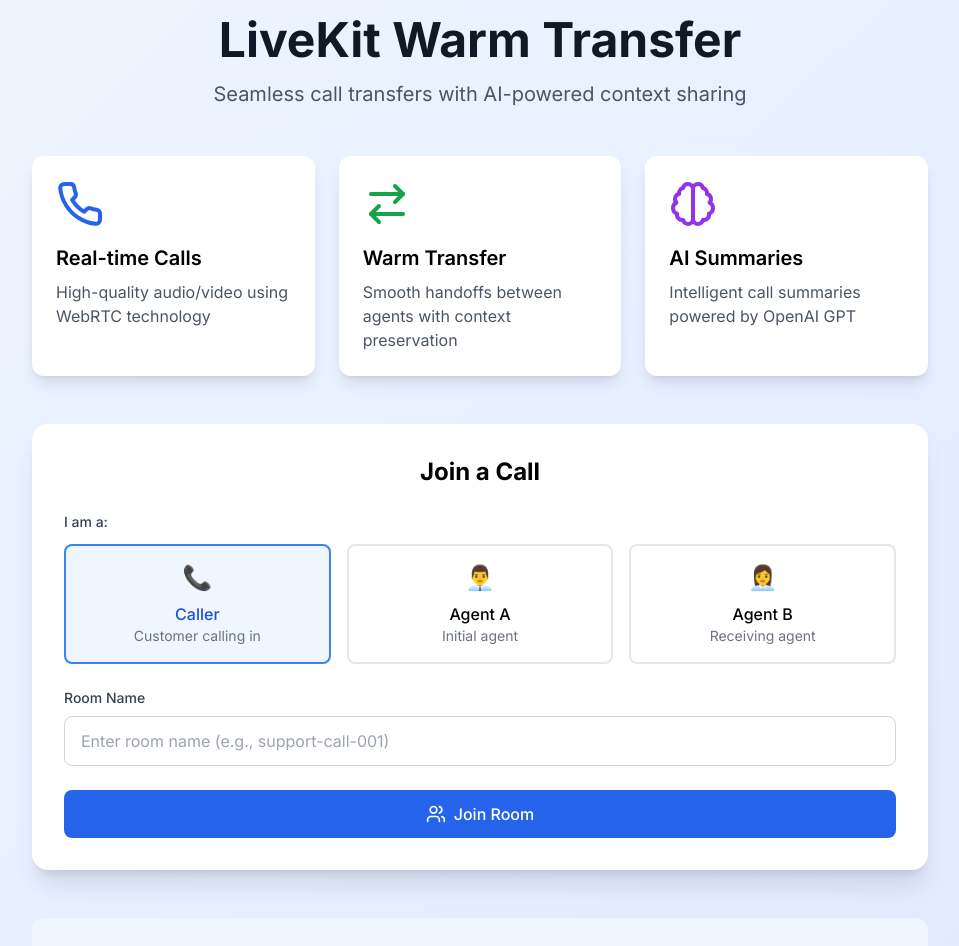
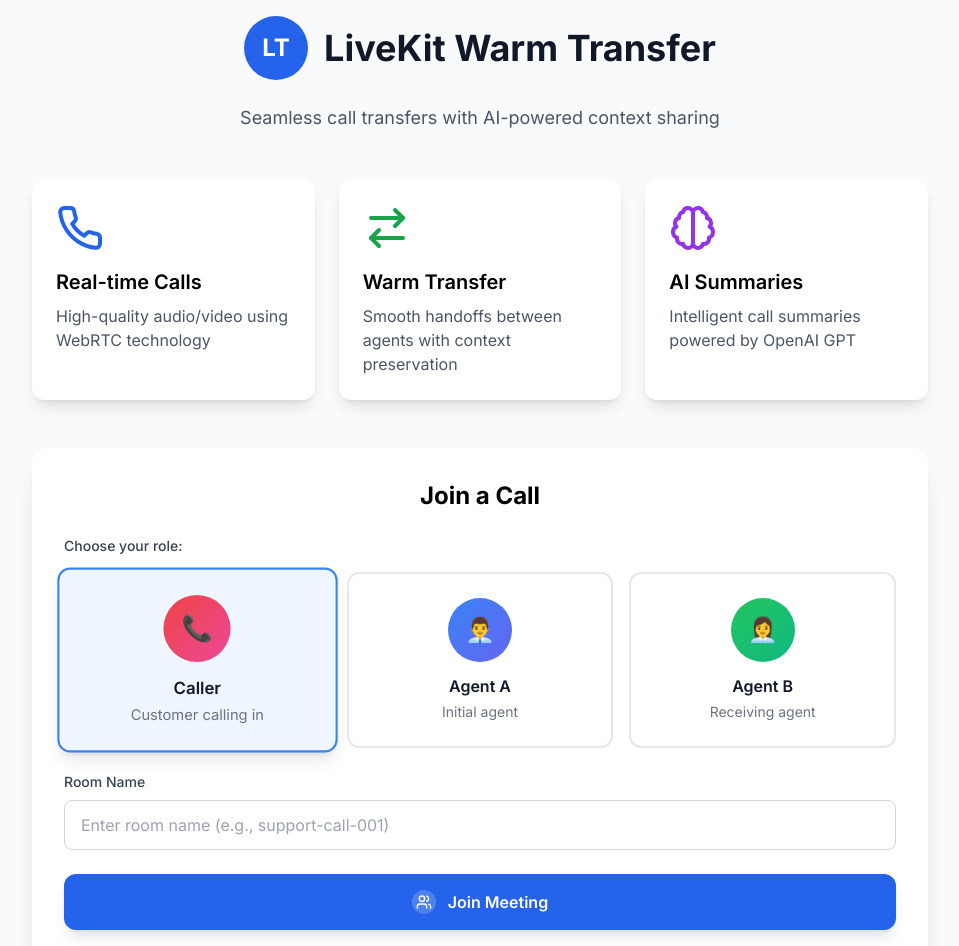
Before and after one commit to Priyanshu-Chouhan/livekit-warm-transfer, a Next.js app: page / in a window 1280 px wide. Shown: the top 946 px of the page, without its empty margins (160-1119 px from the left). Built offline with nearby package versions, Linux system fonts and the light colour scheme.

Commit message:
Implement Google Meet style UI and fix participant visibility

```diff
--- a/app/page.tsx
+++ b/app/page.tsx
@@ -18,14 +18,19 @@ export default function Home() {
   }
 
   return (
-    <div className="min-h-screen flex items-center justify-center p-4">
+    <div className="min-h-screen bg-gray-50 flex items-center justify-center p-4">
       <div className="max-w-4xl w-full">
-        {/* Header */}
+        {/* Google Meet Style Header */}
         <div className="text-center mb-12">
-          <h1 className="text-5xl font-bold text-gray-900 mb-4">
-            LiveKit Warm Transfer
-          </h1>
-          <p className="text-xl text-gray-600 mb-8">
+          <div className="flex items-center justify-center mb-6">
+            <div className="w-16 h-16 bg-blue-600 rounded-full flex items-center justify-center mr-4">
+              <span className="text-white font-bold text-2xl">LT</span>
+            </div>
+            <h1 className="text-4xl font-bold text-gray-900">
+              LiveKit Warm Transfer
+            </h1>
+          </div>
+          <p className="text-lg text-gray-600 mb-8">
             Seamless call transfers with AI-powered context sharing
           </p>
         </div>
@@ -54,28 +59,30 @@ export default function Home() {
           <h2 className="text-2xl font-bold text-center mb-6">Join a Call</h2>
 
           <div className="space-y-6">
-            {/* Participant Type Selection */}
+            {/* Google Meet Style Participant Selection */}
             <div>
-              <label className="block text-sm font-medium text-gray-700 mb-3">
-                I am a:
+              <label className="block text-sm font-medium text-gray-700 mb-4">
+                Choose your role:
               </label>
               <div className="grid grid-cols-3 gap-4">
                 {[
-                  { type: 'caller', label: 'Caller', icon: '📞', desc: 'Customer calling in' },
-                  { type: 'agent_a', label: 'Agent A', icon: '👨‍💼', desc: 'Initial agent' },
-                  { type: 'agent_b', label: 'Agent B', icon: '👩‍💼', desc: 'Receiving agent' }
-                ].map(({ type, label, icon, desc }) => (
+                  { type: 'caller', label: 'Caller', icon: '📞', desc: 'Customer calling in', color: 'from-red-500 to-pink-500' },
+                  { type: 'agent_a', label: 'Agent A', icon: '👨‍💼', desc: 'Initial agent', color: 'from-blue-500 to-indigo-500' },
+                  { type: 'agent_b', label: 'Agent B', icon: '👩‍💼', desc: 'Receiving agent', color: 'from-green-500 to-emerald-500' }
+                ].map(({ type, label, icon, desc, color }) => (
                   <button
                     key={type}
                     onClick={() => setParticipantType(type as any)}
-                    className={`p-4 rounded-lg border-2 transition-all ${
+                    className={`p-6 rounded-xl border-2 transition-all duration-200 ${
                       participantType === type
-                        ? 'border-blue-500 bg-blue-50 text-blue-700'
-                        : 'border-gray-200 hover:border-gray-300'
+                        ? 'border-blue-500 bg-blue-50 shadow-lg transform scale-105'
+                        : 'border-gray-200 hover:border-gray-300 hover:shadow-md'
                     }`}
                   >
-                    <div className="text-2xl mb-2">{icon}</div>
-                    <div className="font-medium">{label}</div>
+                    <div className={`w-16 h-16 bg-gradient-to-br ${color} rounded-full flex items-center justify-center mx-auto mb-3`}>
+                      <span className="text-2xl">{icon}</span>
+                    </div>
+                    <div className="font-semibold text-gray-900 mb-1">{label}</div>
                     <div className="text-sm text-gray-500">{desc}</div>
                   </button>
                 ))}
@@ -96,13 +103,15 @@ export default function Home() {
               />
             </div>
 
-            {/* Join Button */}
+            {/* Google Meet Style Join Button */}
             <button
               onClick={handleJoinRoom}
-              className="w-full bg-blue-600 text-white py-3 px-6 rounded-lg font-medium hover:bg-blue-700 transition-colors flex items-center justify-center gap-2"
+              className="w-full bg-blue-600 text-white py-4 px-6 rounded-xl font-semibold hover:bg-blue-700 transition-all duration-200 flex items-center justify-center gap-3 shadow-lg hover:shadow-xl transform hover:scale-105"
             >
-              <Users className="w-5 h-5" />
-              Join Room
+              <div className="w-6 h-6 bg-white bg-opacity-20 rounded-full flex items-center justify-center">
+                <Users className="w-4 h-4" />
+              </div>
+              Join Meeting
             </button>
           </div>
         </div>
--- a/app/room/[roomName]/page.tsx
+++ b/app/room/[roomName]/page.tsx
@@ -92,6 +92,11 @@ export default function RoomPage() {
           setIsConnected(true)
           setRoom(newRoom)
           roomRef.current = newRoom
+
+          // Get existing participants when connected
+          const existingParticipants = Array.from(newRoom.remoteParticipants.values())
+          console.log('Existing participants on connect:', existingParticipants.map(p => p.identity))
+          setParticipants(existingParticipants)
         })
 
         newRoom.on(RoomEvent.Disconnected, () => {
@@ -103,13 +108,21 @@ export default function RoomPage() {
 
         newRoom.on(RoomEvent.ParticipantConnected, (participant: RemoteParticipant) => {
           console.log('Participant connected:', participant.identity)
-          setParticipants(prev => [...prev, participant])
+          setParticipants(prev => {
+            // Check if participant already exists to avoid duplicates
+            const exists = prev.some(p => p.identity === participant.identity)
+            if (!exists) {
+              return [...prev, participant]
+            }
+            return prev
+          })
         })
 
         newRoom.on(RoomEvent.ParticipantDisconnected, (participant: RemoteParticipant) => {
           console.log('Participant disconnected:', participant.identity)
           setParticipants(prev => prev.filter(p => p.identity !== participant.identity))
         })
+
 
         // Connect to room
         await newRoom.connect(url, token)
@@ -231,21 +244,27 @@ export default function RoomPage() {
     <div className="min-h-screen bg-gray-900">
       <LiveKitRoom room={room} audio={true} video={true}>
         <div className="h-screen flex flex-col">
-          {/* Header */}
-          <div className="bg-gray-800 text-white p-4 flex justify-between items-center">
-            <div>
-              <h1 className="text-xl font-bold">Room: {roomName}</h1>
-              <p className="text-sm text-gray-300">You are: {participantType}</p>
+          {/* Google Meet Style Header */}
+          <div className="bg-white border-b border-gray-200 px-4 py-3 flex justify-between items-center">
+            <div className="flex items-center gap-4">
+              <div className="w-8 h-8 bg-blue-600 rounded-full flex items-center justify-center">
+                <span className="text-white font-bold text-sm">LT</span>
+              </div>
+              <div>
+                <h1 className="text-lg font-medium text-gray-900">{roomName}</h1>
+                <p className="text-sm text-gray-500">You are: {participantType}</p>
+              </div>
             </div>
             <div className="flex items-center gap-4">
-              <div className="flex items-center gap-2">
-                <Users className="w-5 h-5" />
-                <span>{participants.length + 1} participants</span>
+              <div className="flex items-center gap-2 text-sm text-gray-600">
+                <Users className="w-4 h-4" />
+                <span>{participants.length + 1} people</span>
+                <span className="text-xs text-gray-500">({participantType})</span>
               </div>
               {participantType === 'agent_a' && (
                 <button
                   onClick={handleTransferCall}
-                  className="bg-orange-600 hover:bg-orange-700 text-white px-4 py-2 rounded-lg flex items-center gap-2 transition-colors"
+                  className="bg-orange-500 hover:bg-orange-600 text-white px-4 py-2 rounded-lg flex items-center gap-2 transition-colors text-sm font-medium"
                 >
                   <ArrowRightLeft className="w-4 h-4" />
                   Transfer Call
@@ -254,77 +273,170 @@ export default function RoomPage() {
             </div>
           </div>
 
-          {/* Video Grid */}
-          <div className="flex-1 relative">
-            <VideoConference />
+          {/* Google Meet Style Video Grid */}
+          <div className="flex-1 relative bg-gray-100">
+            <div className="h-full flex items-center justify-center">
+              <div className="grid grid-cols-2 gap-4 p-4 w-full max-w-4xl">
+                {/* Current User Video */}
+                <div className="bg-white rounded-lg shadow-lg overflow-hidden aspect-video relative">
+                  <div className="absolute inset-0 bg-gradient-to-br from-blue-500 to-purple-600 flex items-center justify-center">
+                    <div className="text-center text-white">
+                      <div className="w-16 h-16 bg-white bg-opacity-20 rounded-full flex items-center justify-center mx-auto mb-2">
+                        <span className="text-2xl font-bold">{participantType.charAt(0).toUpperCase()}</span>
+                      </div>
+                      <p className="text-sm font-medium">{participantType}</p>
+                    </div>
+                  </div>
+                  {isMuted && (
+                    <div className="absolute bottom-2 left-2 bg-red-500 text-white px-2 py-1 rounded text-xs">
+                      Muted
+                    </div>
+                  )}
+                  {!isVideoEnabled && (
+                    <div className="absolute bottom-2 left-2 bg-gray-500 text-white px-2 py-1 rounded text-xs">
+                      Camera Off
+                    </div>
+                  )}
+                </div>
+
+                {/* Other Participants */}
+                {participants.length > 0 ? (
+                  participants.map((participant, index) => {
+                    // Get participant type from identity
+                    const participantType = participant.identity.split('_')[0] || 'unknown'
+                    const colors = {
+                      'caller': 'from-red-500 to-pink-500',
+                      'agent-a': 'from-blue-500 to-indigo-500',
+                      'agent-b': 'from-green-500 to-emerald-500',
+                      'agent_a': 'from-blue-500 to-indigo-500',
+                      'agent_b': 'from-green-500 to-emerald-500',
+                      'unknown': 'from-gray-500 to-gray-600'
+                    }
+                    const colorClass = colors[participantType as keyof typeof colors] || colors.unknown
+
+                    return (
+                      <div key={participant.identity} className="bg-white rounded-lg shadow-lg overflow-hidden aspect-video relative">
+                        <div className={`absolute inset-0 bg-gradient-to-br ${colorClass} flex items-center justify-center`}>
+                          <div className="text-center text-white">
+                            <div className="w-16 h-16 bg-white bg-opacity-20 rounded-full flex items-center justify-center mx-auto mb-2">
+                              <span className="text-2xl font-bold">{participantType.charAt(0).toUpperCase()}</span>
+                            </div>
+                            <p className="text-sm font-medium">{participant.identity}</p>
+                            <p className="text-xs opacity-75">{participantType}</p>
+                          </div>
+                        </div>
+                        <div className="absolute top-2 right-2 bg-green-500 text-white px-2 py-1 rounded-full text-xs">
+                          Online
+                        </div>
+                      </div>
+                    )
+                  })
+                ) : (
+                  <div className="bg-white rounded-lg shadow-lg overflow-hidden aspect-video relative border-2 border-dashed border-gray-300">
+                    <div className="absolute inset-0 flex items-center justify-center">
+                      <div className="text-center text-gray-500">
+                        <Users className="w-12 h-12 mx-auto mb-2 opacity-50" />
+                        <p className="text-sm">Waiting for others to join...</p>
+                        <p className="text-xs mt-1">You are: {participantType}</p>
+                      </div>
+                    </div>
+                  </div>
+                )}
+              </div>
+            </div>
             <RoomAudioRenderer />
           </div>
 
-          {/* Control Bar */}
-          <div className="bg-gray-800 p-4">
+          {/* Google Meet Style Control Bar */}
+          <div className="bg-white border-t border-gray-200 px-6 py-4">
             <div className="flex justify-center items-center gap-4">
               <button
                 onClick={toggleAudio}
-                className={`p-3 rounded-full transition-colors ${
-                  isMuted ? 'bg-red-600 hover:bg-red-700' : 'bg-gray-600 hover:bg-gray-700'
+                className={`p-3 rounded-full transition-all duration-200 ${
+                  isMuted
+                    ? 'bg-red-500 hover:bg-red-600 text-white'
+                    : 'bg-gray-200 hover:bg-gray-300 text-gray-700'
                 }`}
               >
-                {isMuted ? <MicOff className="w-6 h-6 text-white" /> : <Mic className="w-6 h-6 text-white" />}
+                {isMuted ? <MicOff className="w-5 h-5" /> : <Mic className="w-5 h-5" />}
               </button>
 
               <button
                 onClick={toggleVideo}
-                className={`p-3 rounded-full transition-colors ${
-                  !isVideoEnabled ? 'bg-red-600 hover:bg-red-700' : 'bg-gray-600 hover:bg-gray-700'
+                className={`p-3 rounded-full transition-all duration-200 ${
+                  !isVideoEnabled
+                    ? 'bg-red-500 hover:bg-red-600 text-white'
+                    : 'bg-gray-200 hover:bg-gray-300 text-gray-700'
                 }`}
               >
-                {!isVideoEnabled ? <VideoOff className="w-6 h-6 text-white" /> : <Video className="w-6 h-6 text-white" />}
+                {!isVideoEnabled ? <VideoOff className="w-5 h-5" /> : <Video className="w-5 h-5" />}
               </button>
 
               <button
                 onClick={() => room.disconnect()}
-                className="bg-red-600 hover:bg-red-700 text-white p-3 rounded-full transition-colors"
+                className="bg-red-500 hover:bg-red-600 text-white p-3 rounded-full transition-all duration-200"
               >
-                <PhoneOff className="w-6 h-6" />
+                <PhoneOff className="w-5 h-5" />
               </button>
             </div>
           </div>
         </div>
 
-        {/* Transfer Modal */}
+        {/* Google Meet Style Transfer Modal */}
         {showTransferModal && (
           <div className="fixed inset-0 bg-black bg-opacity-50 flex items-center justify-center z-50">
-            <div className="bg-white rounded-xl p-6 max-w-2xl w-full mx-4">
-              <h2 className="text-2xl font-bold mb-4">Warm Transfer Initiated</h2>
+            <div className="bg-white rounded-2xl p-8 max-w-3xl w-full mx-4 shadow-2xl">
+              <div className="text-center mb-6">
+                <div className="w-16 h-16 bg-orange-500 rounded-full flex items-center justify-center mx-auto mb-4">
+                  <ArrowRightLeft className="w-8 h-8 text-white" />
+                </div>
+                <h2 className="text-3xl font-bold text-gray-900 mb-2">Warm Transfer Initiated</h2>
+                <p className="text-gray-600">AI is preparing call summary for handoff</p>
+              </div>
 
               {callSummary && (
-                <div className="mb-6">
-                  <h3 className="text-lg font-semibold mb-2">AI-Generated Call Summary:</h3>
-                  <div className="bg-blue-50 p-4 rounded-lg">
-                    <p className="text-gray-800">{callSummary.summary}</p>
+                <div className="mb-8">
+                  <h3 className="text-xl font-semibold mb-4 text-gray-900">AI-Generated Call Summary:</h3>
+                  <div className="bg-gradient-to-r from-blue-50 to-indigo-50 border border-blue-200 p-6 rounded-xl">
+                    <div className="flex items-start gap-3">
+                      <div className="w-8 h-8 bg-blue-500 rounded-full flex items-center justify-center flex-shrink-0 mt-1">
+                        <span className="text-white font-bold text-sm">AI</span>
+                      </div>
+                      <p className="text-gray-800 leading-relaxed">{callSummary.summary}</p>
+                    </div>
                   </div>
                 </div>
               )}
 
-              <div className="mb-6">
-                <h3 className="text-lg font-semibold mb-2">Next Steps:</h3>
-                <ol className="list-decimal list-inside space-y-1 text-gray-700">
-                  <li>Agent B should join the room</li>
-                  <li>Explain the call summary to Agent B</li>
-                  <li>Once Agent B is ready, complete the transfer</li>
-                </ol>
+              <div className="mb-8">
+                <h3 className="text-xl font-semibold mb-4 text-gray-900">Next Steps:</h3>
+                <div className="space-y-3">
+                  <div className="flex items-center gap-3 p-3 bg-gray-50 rounded-lg">
+                    <div className="w-6 h-6 bg-blue-500 text-white rounded-full flex items-center justify-center text-sm font-bold">1</div>
+                    <span className="text-gray-700">Agent B should join the room</span>
+                  </div>
+                  <div className="flex items-center gap-3 p-3 bg-gray-50 rounded-lg">
+                    <div className="w-6 h-6 bg-blue-500 text-white rounded-full flex items-center justify-center text-sm font-bold">2</div>
+                    <span className="text-gray-700">Explain the call summary to Agent B</span>
+                  </div>
+                  <div className="flex items-center gap-3 p-3 bg-gray-50 rounded-lg">
+                    <div className="w-6 h-6 bg-blue-500 text-white rounded-full flex items-center justify-center text-sm font-bold">3</div>
+                    <span className="text-gray-700">Complete the transfer when ready</span>
+                  </div>
+                </div>
               </div>
 
-              <div className="flex gap-4">
+              <div className="flex gap-4 justify-center">
                 <button
                   onClick={handleCompleteTransfer}
-                  className="bg-green-600 hover:bg-green-700 text-white px-6 py-2 rounded-lg transition-colors"
+                  className="bg-green-600 hover:bg-green-700 text-white px-8 py-3 rounded-xl font-semibold transition-all duration-200 flex items-center gap-2 shadow-lg hover:shadow-xl"
                 >
-                  Complete Transfer (Leave Call)
+                  <ArrowRightLeft className="w-5 h-5" />
+                  Complete Transfer
                 </button>
                 <button
                   onClick={() => setShowTransferModal(false)}
-                  className="bg-gray-600 hover:bg-gray-700 text-white px-6 py-2 rounded-lg transition-colors"
+                  className="bg-gray-500 hover:bg-gray-600 text-white px-8 py-3 rounded-xl font-semibold transition-all duration-200"
                 >
                   Cancel
                 </button>
```
